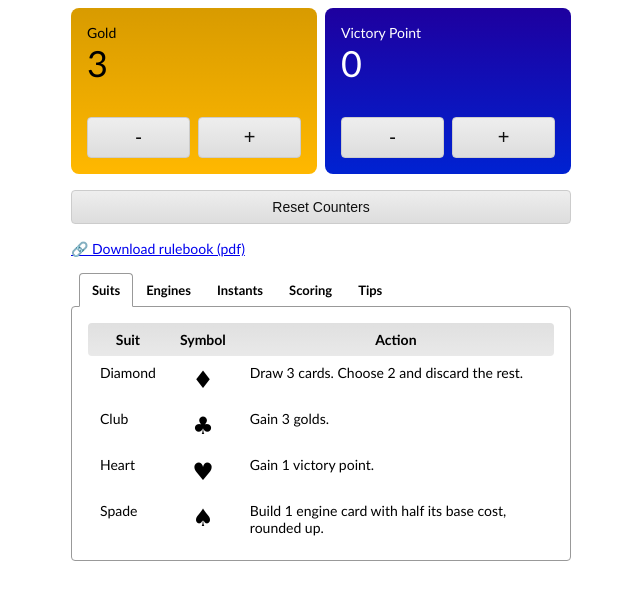
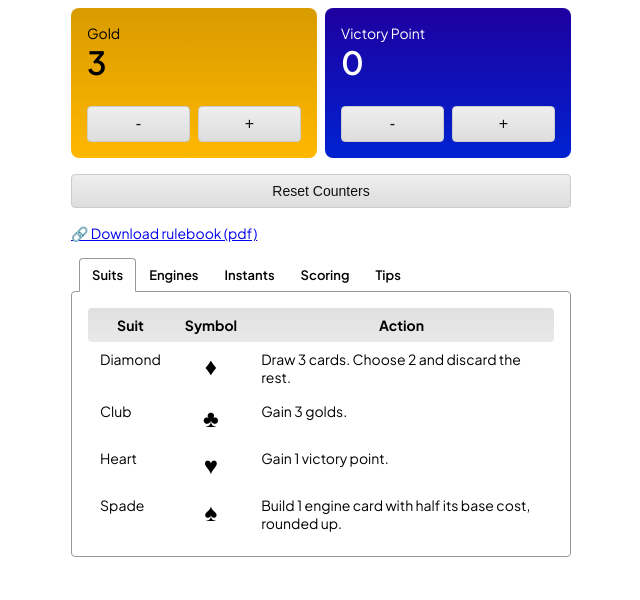
Before and after one commit to deta-aditya/engine-counter, a React (Vite) app: page / in a window 1280 px wide. Shown: the top 600 px of the page, without its empty margins (319-959 px from the left). Built offline with nearby package versions, Linux system fonts and the light colour scheme.

Commit message:
add jakarta sans font and adjust text a bit

```diff
--- a/src/App.tsx
+++ b/src/App.tsx
@@ -125,7 +125,7 @@ function App() {
                     <li>Your tableau has a maximum size of 3x3, and should be activated from left to right, up to bottom.</li>
                     <li>If you're an active player, activate all cards in a stack if there is a card of the same suit inside it.</li>
                     <li>if you're a passive player, only activate cards in a stack that has the same suit.</li>
-                    <li>Each stacks may only contain maximum 3 cards.</li>
+                    <li>Each stacks may only contain maximum of 3 cards.</li>
                   </ul>
                   <Table
                     columns={[
@@ -134,7 +134,7 @@ function App() {
                       { key: 'action', title: 'Action' },
                     ]}
                     dataset={[
-                      { card: 'A', baseCost: '1 gold', action: 'Activate 1 cell on the same column or row. Cannot be daisy-chained. Passive players may only activate cards of the same suit.' },
+                      { card: 'A', baseCost: '1 gold', action: 'Activate 1 cell on the same column or row. Cannot be daisy-chained.' },
                       { card: '2', baseCost: '2 golds', action: 'Gain 2 golds.' },
                       { card: '3', baseCost: '3 golds', action: 'Draw 1 card.' },
                       { card: '4', baseCost: '4 golds', action: 'Build 1 card with a flat price of 4 golds or 4 cards.' },
--- a/src/index.css
+++ b/src/index.css
@@ -1,5 +1,7 @@
+@import url('https://fonts.googleapis.com/css2?family=Plus+Jakarta+Sans:ital,wght@0,200..800;1,200..800&display=swap');
+
 body {
-  font-family: 'Trebuchet MS', 'Lucida Sans Unicode', 'Lucida Grande', 'Lucida Sans', Arial, sans-serif;
+  font-family: "Plus Jakarta Sans", sans-serif;
   font-size: 14px;
   margin: 0;
 }
@@ -44,18 +46,19 @@ button {
 }
 
 .value {
-  font-size: 36px;
+  font-size: 32px;
+  font-weight: 600;
 }
 
 .button-container {
-  margin-top: 32px;
+  margin-top: 24px;
   display: grid;
   grid-template-columns: repeat(2, 1fr);
   gap: 8px;
 }
 
 .button-container button {
-  font-size: 20px;
+  font-size: 16px;
 }
 
 .reset-section {
@@ -167,6 +170,7 @@ thead th:last-child {
 
 .card-score-input {
   width: 30px;
+  font-family: "Plus Jakarta Sans", sans-serif;
   font-size: 16px;
 }
 
```
